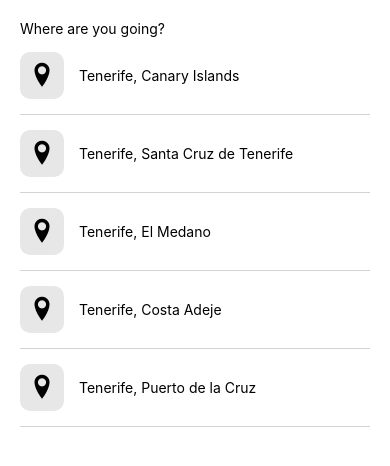
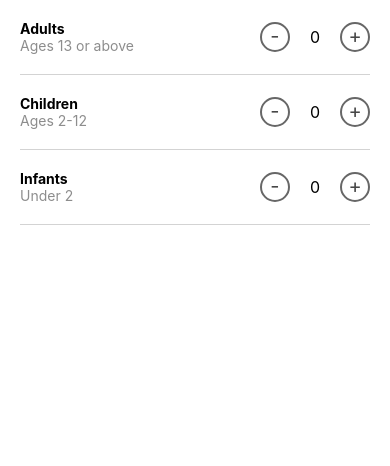
Before and after one commit to jzboyd/biztripapp, a React Native app: screen /Guests in a window 390 px wide. Shown: the top 466 px of the page. Built offline with nearby package versions, Linux system fonts and the light colour scheme.

Commit message:
guests screen

```diff
--- a/App.js
+++ b/App.js
@@ -7,6 +7,7 @@
 import HomeScreen from './src/screens/Home';
 import SearchResultsScreen from './src/screens/SearchResults';
 import DestinationSearchScreen from './src/screens/DestinationSearch';
+import GuestsScreen from './src/screens/Guests';
 import Post from './src/components/Post';
 
 import feed from './assets/data/feed'
@@ -23,7 +24,8 @@
      {/* <HomeScreen /> */}
      {/* <Post post={post1} /> */}
      {/* <SearchResultsScreen /> */}
-     <DestinationSearchScreen />
+     {/* <DestinationSearchScreen /> */}
+     <GuestsScreen />
 
     </SafeAreaView>
     </>
--- /dev/null
+++ b/src/screens/Guests/index.js
@@ -0,0 +1,113 @@
+import React, {useState} from "react";
+import { View, Text, Pressable } from "react-native";
+
+import styles from "./styles";
+
+const GuestsScreen = (props) => {
+    const [adults, setAdults] = useState(0)
+    const [children, setChildren] = useState(0)
+    const [infants, setInfants] = useState(0)
+
+
+
+  return (
+    <View>
+      {/* Row 1: Adults */}
+      <View style={styles.row}>
+
+        {/* Titles */}
+        <View>
+          <Text style={{fontWeight: 'bold'}}>Adults</Text>
+          <Text style={{color: '#8d8d8d'}}>Ages 13 or above</Text>
+        </View>
+        {/* Buttons with value */}
+        <View style={{flexDirection: 'row', alignItems: 'center'}}>
+          {/* - */}
+          <Pressable
+            onPress={() => setAdults(Math.max(0, adults - 1))}
+            style={styles.button}
+          >
+            <Text style={{fontSize: 20, color: '#474747'}}>-</Text>
+          </Pressable>
+
+          <Text style={{marginHorizontal: 20, fontSize: 16}}>{adults}</Text>
+
+            {/* + */}
+          <Pressable
+            onPress={() => setAdults(Math.max(0, adults + 1))}
+            style={styles.button}
+          >
+            <Text style={{fontSize: 20, color: '#474747' }}>+</Text>
+          </Pressable>
+          {/* value */}
+
+        </View>
+      </View>
+      {/* Row 2: Children */}
+      <View style={styles.row}>
+
+        {/* Titles */}
+        <View>
+          <Text style={{fontWeight: 'bold'}}>Children</Text>
+          <Text style={{color: '#8d8d8d'}}>Ages 2-12</Text>
+        </View>
+        {/* Buttons with value */}
+        <View style={{flexDirection: 'row', alignItems: 'center'}}>
+          {/* - */}
+          <Pressable
+            onPress={() => setChildren(Math.max(0, children - 1))}
+            style={styles.button}
+          >
+            <Text style={{fontSize: 20, color: '#474747'}}>-</Text>
+          </Pressable>
+
+          <Text style={{marginHorizontal: 20, fontSize: 16}}>{children}</Text>
+
+            {/* + */}
+          <Pressable
+            onPress={() => setChildren(Math.max(0, children + 1))}
+            style={styles.button}
+          >
+            <Text style={{fontSize: 20, color: '#474747'}}>+</Text>
+          </Pressable>
+          {/* value */}
+
+        </View>
+      </View>
+      {/* Row 3: Infants */}
+      <View style={styles.row}>
+
+        {/* Titles */}
+        <View>
+          <Text style={{fontWeight: 'bold'}}>Infants</Text>
+          <Text style={{color: '#8d8d8d'}}>Under 2</Text>
+        </View>
+        {/* Buttons with value */}
+        <View style={{flexDirection: 'row', alignItems: 'center'}}>
+          {/* - */}
+          <Pressable
+            onPress={() => setInfants(Math.max(0, infants - 1))}
+            style={styles.button}
+          >
+            <Text style={{fontSize: 20, color: '#474747'}}>-</Text>
+          </Pressable>
+
+          <Text style={{marginHorizontal: 20, fontSize: 16}}>{infants}</Text>
+
+            {/* + */}
+          <Pressable
+            onPress={() => setInfants(Math.max(0, infants + 1))}
+            style={styles.button}
+          >
+            <Text style={{fontSize: 20, color: '#474747'}}>+</Text>
+          </Pressable>
+          {/* value */}
+
+        </View>
+      </View>
+
+    </View>
+  );
+};
+
+export default GuestsScreen;
--- /dev/null
+++ b/src/screens/Guests/styles.js
@@ -0,0 +1,26 @@
+import React from 'react'
+import { StyleSheet, Text, View } from 'react-native'
+
+
+const styles = StyleSheet.create({
+    button: {
+        borderWidth: 2,
+        width: 30,
+        height: 30,
+        borderRadius: 15,
+        borderColor: '#676767',
+        justifyContent: 'center',
+        alignItems: 'center',
+        paddingBottom: 2,
+    },
+    row: {
+        flexDirection: 'row',
+        justifyContent: 'space-between',
+        paddingVertical: 20,
+        marginHorizontal: 20,
+        borderBottomWidth: 1,
+        borderColor: 'lightgrey',
+        }
+})
+
+export default styles
```
